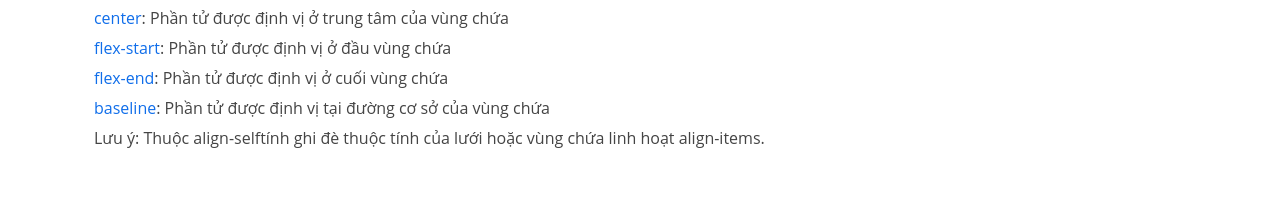
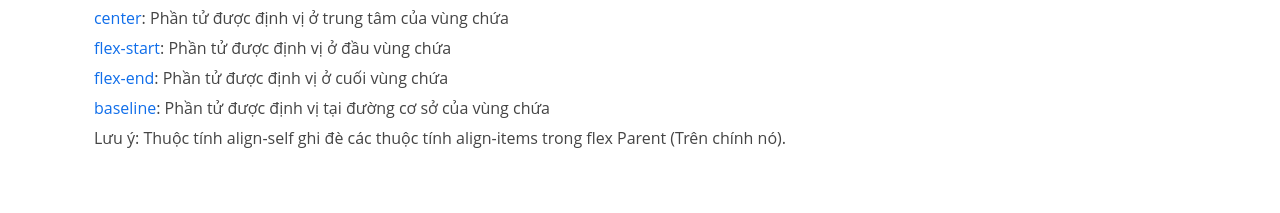
Before and after one commit to xuanphao19/practice_flexbox, a plain HTML site: page index.html in a window 1280 px wide. Shown: the part 3529-3742 px from the top of the page. Drawn offline with Linux system fonts and the light colour scheme.

Commit message:
align-self

```diff
--- a/index.html
+++ b/index.html
@@ -313,7 +313,8 @@
                   <p>Nhận giá trị là số; Chỉ định thứ tự vị trí hiển thị của
                     flex-item.
                     Theo mặc định, các flex-item được hiển thị theo cùng thứ
-                    tự thứ tự viết code của bạn. Sử dụng thuộc tính order để thay đổi thứ tự các flex-item của bạn.
+                    tự thứ tự viết code của bạn. Sử dụng thuộc tính order để
+                    thay đổi thứ tự các flex-item của bạn.
                   </p>
                 </li>
                 <li>
@@ -358,9 +359,7 @@
                     <li><span>baseline</span>: Phần tử được định vị tại đường cơ
                       sở của vùng chứa
                     </li>
-                    <li>Lưu ý: Thuộc align-selftính ghi đè thuộc tính của lưới
-                      hoặc vùng chứa linh
-                      hoạt align-items.</li>
+                    <li>Lưu ý: Thuộc tính align-self ghi đè các thuộc tính align-items trong flex Parent (Trên chính nó).</li>
                   </ul>
                 </li>
               </ul>
```
